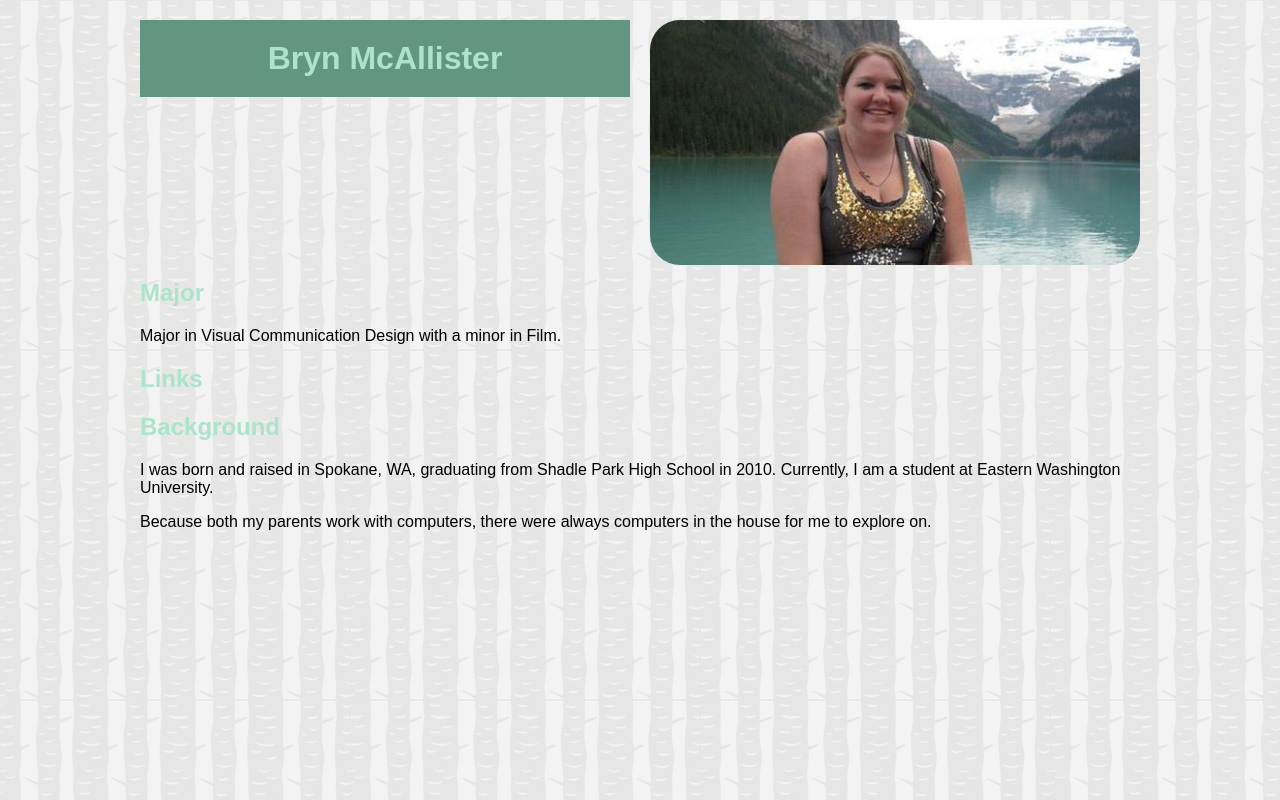
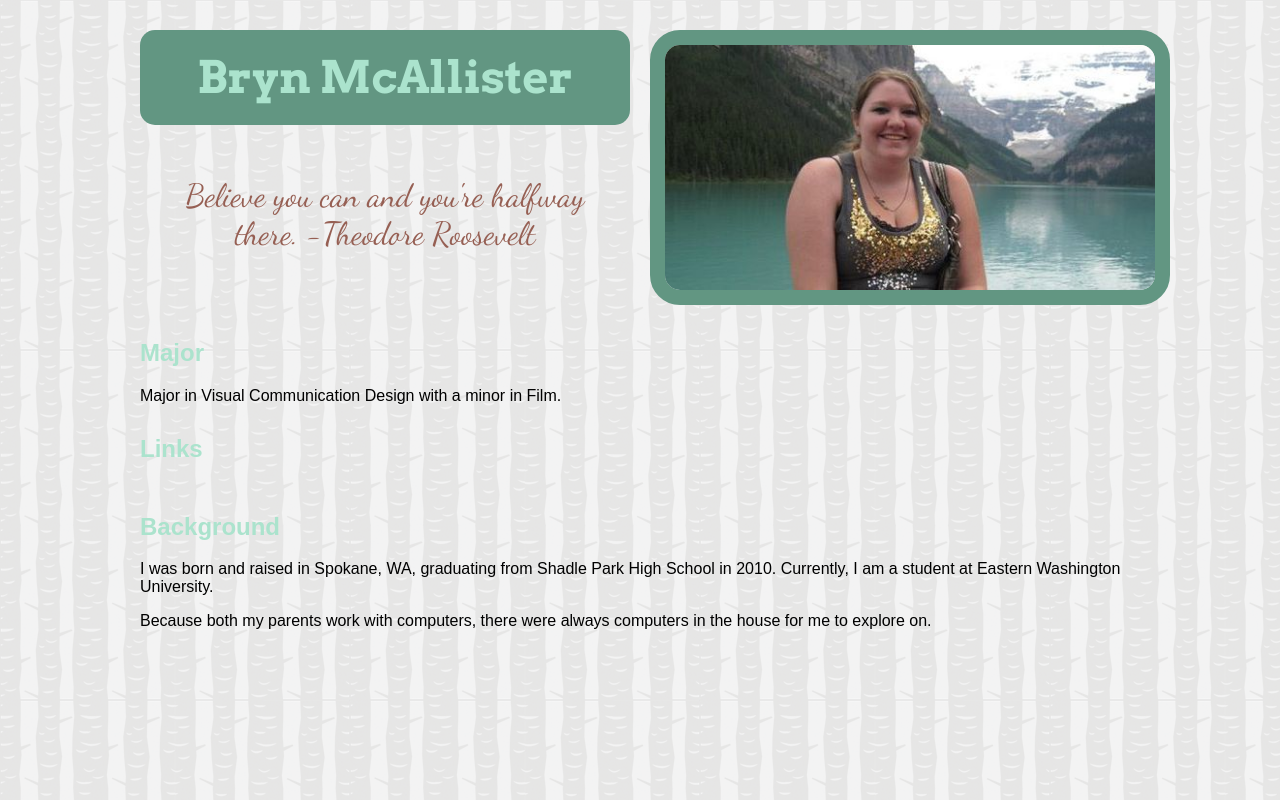
Before and after one commit to bmcallister214/p1-bio, a plain HTML site: page index.html in a window 1280 px wide. Drawn offline with Linux system fonts and the light colour scheme.

Commit message:
added quote and styling

```diff
--- a/css/styles.css
+++ b/css/styles.css
@@ -2,8 +2,11 @@
 h1{
 	color: #ABE3CD;
 	background: #629682;
-	margin: 0 0 10px 0;
+	border-radius: 15px;
+	margin: 30px 0 10px 0;
 	padding: 20px;
+	font-family: 'Arvo', serif;
+	font-size: 2.8em;
 }
 body{
 	background: url("../img/tree_bark.png");
@@ -13,11 +16,22 @@ img {
 	max-width: 100%;
 	border-radius: 30px;
 	padding: 0;
+	margin-top: -115px;
+	border-style: solid;
+	border-width: 15px;
+	border-color: #629682;
 }
 
 h2	{
 	color: #ABE3CD;
 }
+
+blockquote	{
+	color: #965F53;
+	font-size: 2em;
+	font-family: 'Dancing Script', cursive;
+
+}
 /* Show Grid */
 .showgrid {
 	background: url("../img/grid-bg.png") repeat-y;
--- a/index.html
+++ b/index.html
@@ -8,8 +8,10 @@
 
   <link rel="stylesheet" href="css/normalize.css">
   <link rel="stylesheet" href="css/grid.css">
-  <link href='http://fonts.googleapis.com/css?family=Lobster' rel='stylesheet' type='text/css'>
+  <link href='http://fonts.googleapis.com/css?family=Dancing+Script:400,700' rel='stylesheet' type='text/css'>
+  <link href='http://fonts.googleapis.com/css?family=Arvo:400,700,400italic' rel='stylesheet' type='text/css'>
   <link rel="stylesheet" href="css/styles.css">
+
 
 </head>
 <body>
@@ -22,22 +24,27 @@
 			<h1><center>Bryn McAllister</center></h1>
 		</div>
 
+		<div class="grid_6 alpha">
+			<blockquote><center>Believe you can and you're halfway there. -Theodore Roosevelt
+			</center></blockquote>
+		</div>
+
 		<!-- 2nd Column -->
 		<div class="grid_6 omega">
 			<img src="img/me.jpg">
 		</div>
 
 
-	<div>
+		<div class="grid_8">
 			<h2>Major</h2>
 				Major in Visual Communication Design with a minor in Film.
 		</div>
 
-	<div>
+		<div class="grid_12">
 			<h2>Links</h2>
 		</div>
 
-	<div>
+		<div class="grid_12">
 			<h2>Background</h2>
 			<p>I was born and raised in Spokane, WA, graduating from Shadle Park High School in 2010. Currently, I am a student at Eastern Washington University.</p>
 			<p>Because both my parents work with computers, there were always computers in the house for me to explore on.</p>
```
Lines whose indentation alone changed are shown as unchanged.
